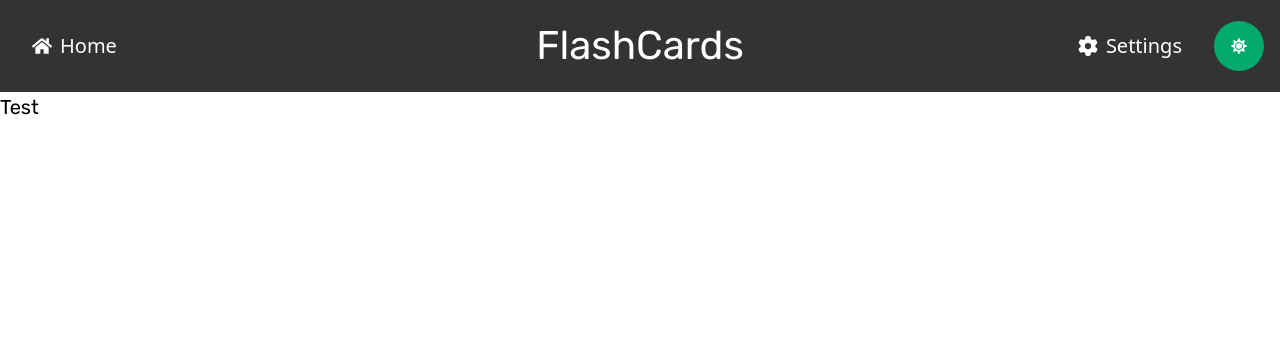
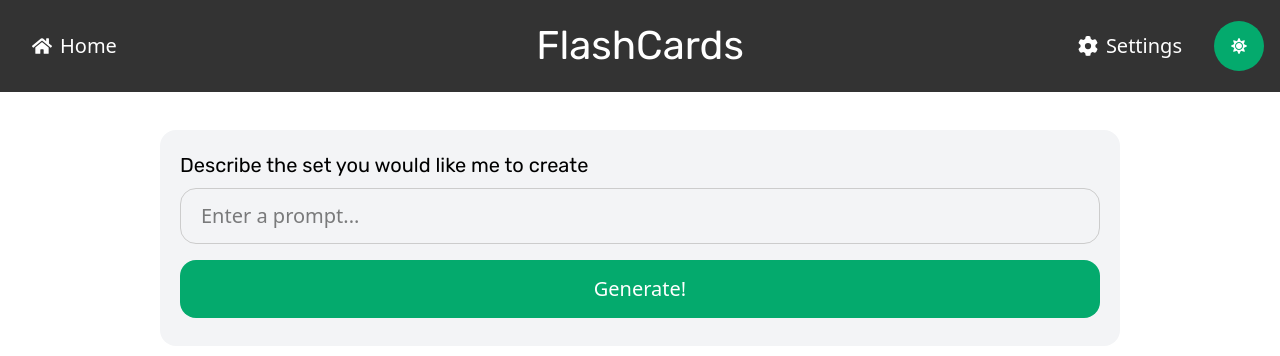
Before and after one commit to SamB221/FastFlashCards, a React (Vite) app: page /generate in a window 1280 px wide. Shown: the top 356 px of the page. Built offline with nearby package versions, Linux system fonts and the light colour scheme.

Commit message:
Added prompting ability for AI generating feature

```diff
--- a/src/pages/GeneratePage.jsx
+++ b/src/pages/GeneratePage.jsx
@@ -1,7 +1,9 @@
-import React from 'react';
+import { React, useState } from 'react';
 import {Link} from 'react-router-dom';
 
 const GeneratePage = () => {
+    const [status, setStatus] = useState("");
+
     async function generate(prompt) {
         try {
             const res = await fetch("/.netlify/functions/generateSet", {
@@ -24,9 +26,36 @@ const GeneratePage = () => {
         }
     }
 
+    async function handleTextForm(e) {
+        let prompt = document.forms['textForm']['prompt'].value;
+        e.preventDefault();
+        setStatus("awaiting");
+
+        const result = await generate(prompt);
+        console.log(result);
+
+        setStatus("completed");
+    }
+
+    if (status === "awaiting") {
+        return (
+            <p>Awaiting answer...</p>
+        );
+    }
+
+    if (status === "completed") {
+        return (
+            <p>Done!</p>
+        );
+    }
+
     return (
         <>
-            <p>Test</p>
+            <form className="textForm" autoComplete="off" name="textForm" onSubmit={handleTextForm}>
+                <label htmlFor="prompt"><p>Describe the set you would like me to create</p></label>
+                <input type="text" className="textInput1" id="prompt" name="firstname" placeholder="Enter a prompt..."></input>
+                <input type="submit" value="Generate!"></input>
+            </form>
         </>
     );
 };
```
